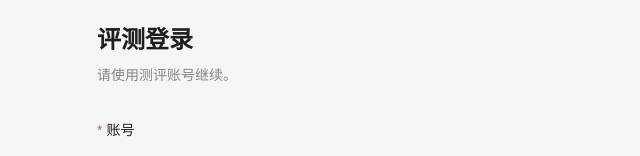
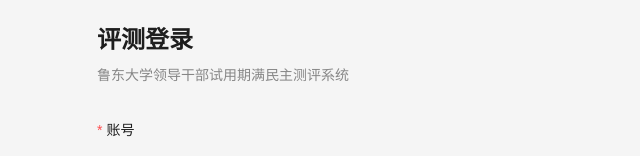
Before and after one commit to lihonggang-sudo/smart-eval, a React (Vite) app in the folder frontend/: page /mobile/login in a window 1280 px wide. Shown: the top 156 px of the page, without its empty margins (319-959 px from the left). Built offline with nearby package versions, Linux system fonts and the light colour scheme.

Commit message:
手机端登录文字调整

```diff
--- a/frontend/src/pages/mobile/Login.tsx
+++ b/frontend/src/pages/mobile/Login.tsx
@@ -27,7 +27,7 @@ export default function MobileLogin() {
   }
 
   return (
-    <MobileLayout title="评测登录" subtitle="请使用测评账号继续。">
+    <MobileLayout title="评测登录" subtitle="鲁东大学领导干部试用期满民主测评系统">
       <Form layout="vertical" size="large" onFinish={handleFinish}>
         <Form.Item
           label="账号"
```
